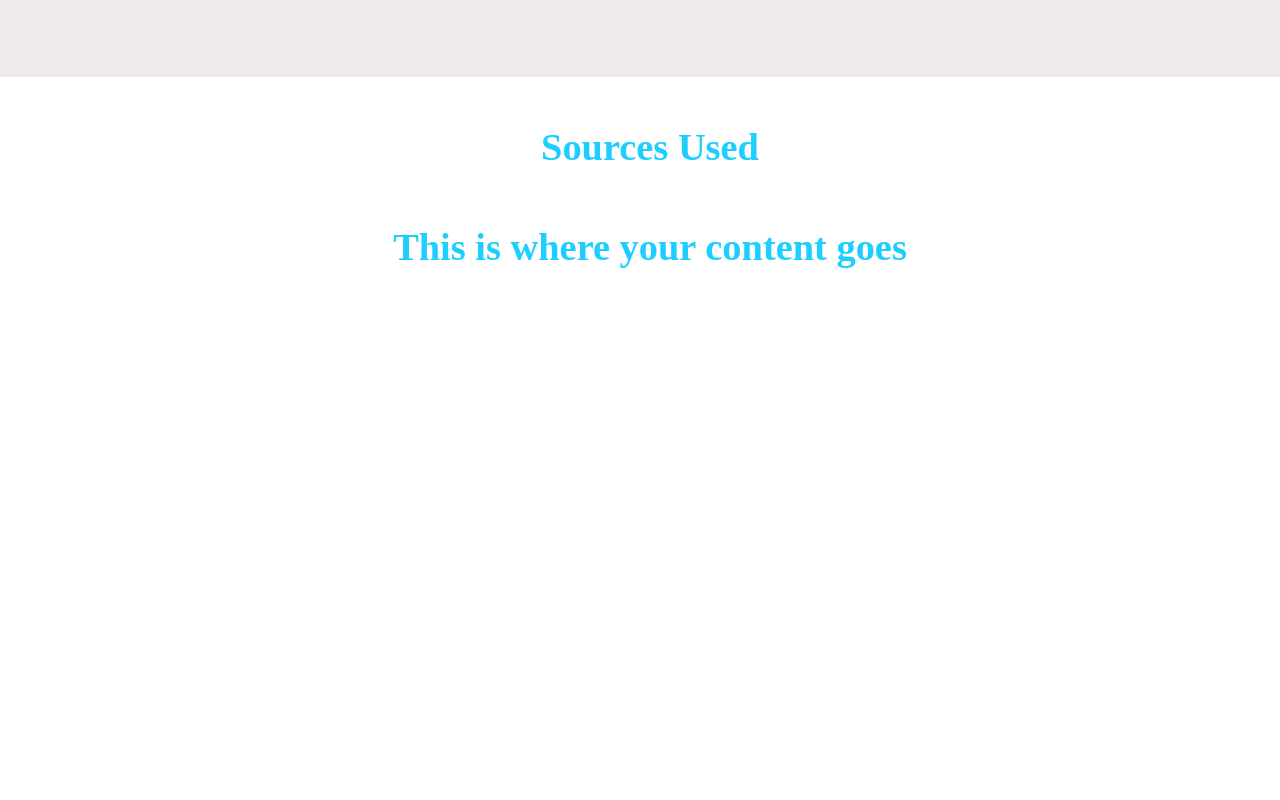
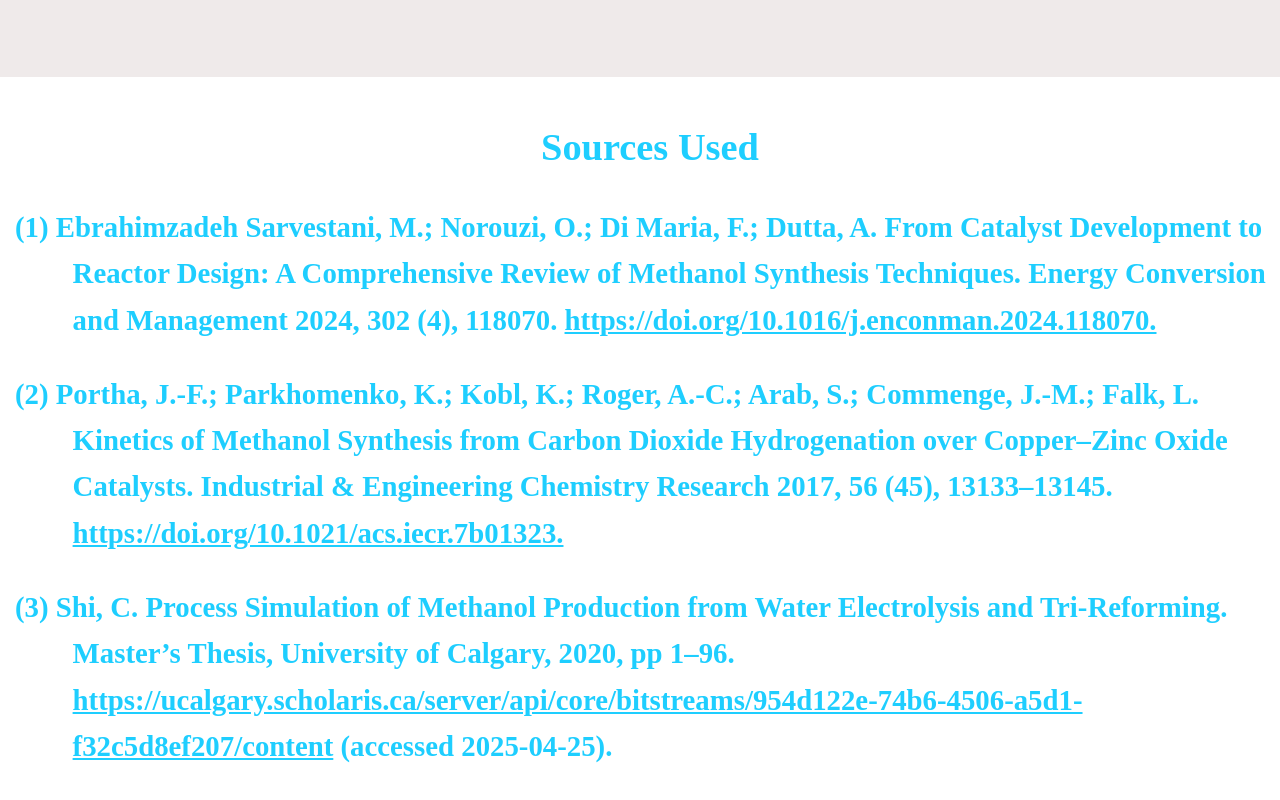
Before and after one commit to Olefincode/site_projects, a plain HTML site: page project_site/index.html in a window 1280 px wide. Shown: the part 3900-4700 px from the top of the page. Drawn offline with Linux system fonts and the light colour scheme; a web font is replaced by a local one.

Commit message:
added project logs and sources then tweaked mentor container animation while adding source animations

```diff
--- a/project_site/index.html
+++ b/project_site/index.html
@@ -147,7 +147,21 @@
         <div class="header">
             <div class="header-item">
                 <h1>Sources Used</h1>
-                <p>This is where your content goes</p>
+                <div class = "fade-in-left slide-text">
+                  <p>
+                    (1)  Ebrahimzadeh Sarvestani, M.; Norouzi, O.; Di Maria, F.; Dutta, A. From Catalyst Development to Reactor Design: A Comprehensive Review of Methanol Synthesis Techniques. Energy Conversion and Management 2024, 302 (4), 118070. <a href="https://www.sciencedirect.com/science/article/pii/S0196890424000116?via%3Dihub#s0045">https://doi.org/10.1016/j.enconman.2024.118070.</a>
+                  </p>
+                </div>
+                <div class = "fade-in-left slide-text">
+                  <p>
+                    (2)  Portha, J.-F.; Parkhomenko, K.; Kobl, K.; Roger, A.-C.; Arab, S.; Commenge, J.-M.; Falk, L. Kinetics of Methanol Synthesis from Carbon Dioxide Hydrogenation over Copper–Zinc Oxide Catalysts. Industrial &amp; Engineering Chemistry Research 2017, 56 (45), 13133–13145. <a href="https://pubs.acs.org/doi/10.1021/acs.iecr.7b01323">https://doi.org/10.1021/acs.iecr.7b01323.</a>
+                  </p>
+                </div>
+                <div class = "fade-in-left slide-text">
+                  <p>
+                    (3)  Shi, C. Process Simulation of Methanol Production from Water Electrolysis and Tri-Reforming. Master’s Thesis, University of Calgary, 2020, pp 1–96. <a href="https://ucalgary.scholaris.ca/server/api/core/bitstreams/954d122e-74b6-4506-a5d1-f32c5d8ef207/content">https://ucalgary.scholaris.ca/server/api/core/bitstreams/954d122e-74b6-4506-a5d1-f32c5d8ef207/content</a> (accessed 2025-04-25).
+                  </p>
+                </div>
             </div>
         </div>
     </div>
@@ -186,7 +200,7 @@
       </script>
     <script>
         document.addEventListener("DOMContentLoaded", function () {
-          const fadeItems = document.querySelectorAll(".flex-container, .fade-section");
+          const fadeItems = document.querySelectorAll(".flex-container, .fade-section, .mentor-card, .mentor-container");
 
           const observer = new IntersectionObserver((entries) => {
             entries.forEach((entry, index) => {
@@ -205,6 +219,29 @@
           fadeItems.forEach(item => observer.observe(item));
         });
       </script>
+      <script>
+        document.addEventListener("DOMContentLoaded", () => {
+  const fadeInElements = document.querySelectorAll(".fade-in, .fade-in-left");
+
+  const observer = new IntersectionObserver((entries) => {
+    entries.forEach(entry => {
+      if (entry.isIntersecting) {
+        entry.target.classList.add("visible");
+      } else {
+        entry.target.classList.remove("visible");
+      }
+    });
+  }, {
+    threshold: 0.1
+  });
+
+  fadeInElements.forEach(el => observer.observe(el));
+});
+
+
+
+
+      </script>
 
 
 </body>
--- a/project_site/style.css
+++ b/project_site/style.css
@@ -490,28 +490,38 @@ body {
 
 
 
+/* 🔹 Default mentor card hidden and slid down */
+.mentor-card {
+  opacity: 0;
+  transform: translateY(30px);
+  transition: opacity 0.8s ease, transform 0.8s ease;
+}
+
+/* 🔹 When in view */
 .mentor-card.fade-in {
   opacity: 1;
   transform: translateY(0);
 }
 
-.mentor-card:hover {
+/* 🔹 Smooth transition for image and name inside mentor card */
+.mentor-card img,
+.mentor-card .name {
+  transition: transform 0.3s ease;
+}
+
+/* 🔹 Hover behavior: only scale image and name */
+.mentor-card:hover img,
+.mentor-card:hover .name {
   transform: scale(1.05);
 }
 
-
+/* 🔹 Styling for mentor name */
 .mentor-card .name {
   margin-top: 10px;
   white-space: nowrap;
   font-weight: bold;
   font-size: clamp(.05rem, 3vw, 3.5rem) !important;
   color: #22c4d0;
-  transition: transform 0.3s ease;
-}
-
-.mentor-card:hover img,
-.mentor-card:hover .name {
-  transform: scale(1.05);
 }
 
 
@@ -560,7 +570,7 @@ body {
 }
 
 .section-two p{
-  font-size: clamp(.05rem, 2vw, 3.5rem);
+  font-size: clamp(.05rem, 2.5vw, 3.5rem);
   width: 95%;
   text-align: left;
   white-space: normal;
@@ -580,5 +590,38 @@ body {
   font-size: clamp(.05rem, 3vw, 4.5rem)!important;
 }
 
-.section-three p{  font-size: clamp(.05rem, 3vw, 3.5rem);
+.section-three p{
+  font-size: clamp(.05rem, 2.25vw, 3.5rem);
+  width: 94%;
+  text-align: left;
+  white-space: normal;
+  word-wrap: break-word;
+  overflow-wrap: break-word;
+  text-indent: -2em;   /* pull the first line back */
+  padding-left: 2em;   /* push all text right by same amount */
 }
+
+.section-three a{
+  color: inherit;
+  text-decoration: underline;
+}
+
+.section-three a:hover {
+  color:#1aa1c7;
+}
+
+.slide-text p {
+  margin-top: 20px;
+}
+
+.fade-in-left {
+  opacity: 0;
+  transform: translateX(-200px); /* Start MUCH farther left so movement is visible */
+  transition: opacity .5s ease-out, transform 1.2s ease-out;
+  transition-delay: 0s, .5s; /* fade in first (0s), start moving after 0.6s */
+}
+
+.fade-in-left.visible {
+  opacity: 1;
+  transform: translateX(0);
+}
```
Also changed, not shown: project_site/project_logs.html (+6 -5 lines), project_site/casestudies_1.png (added), project_site/timeline_draft1.png (added), 1 other file.
